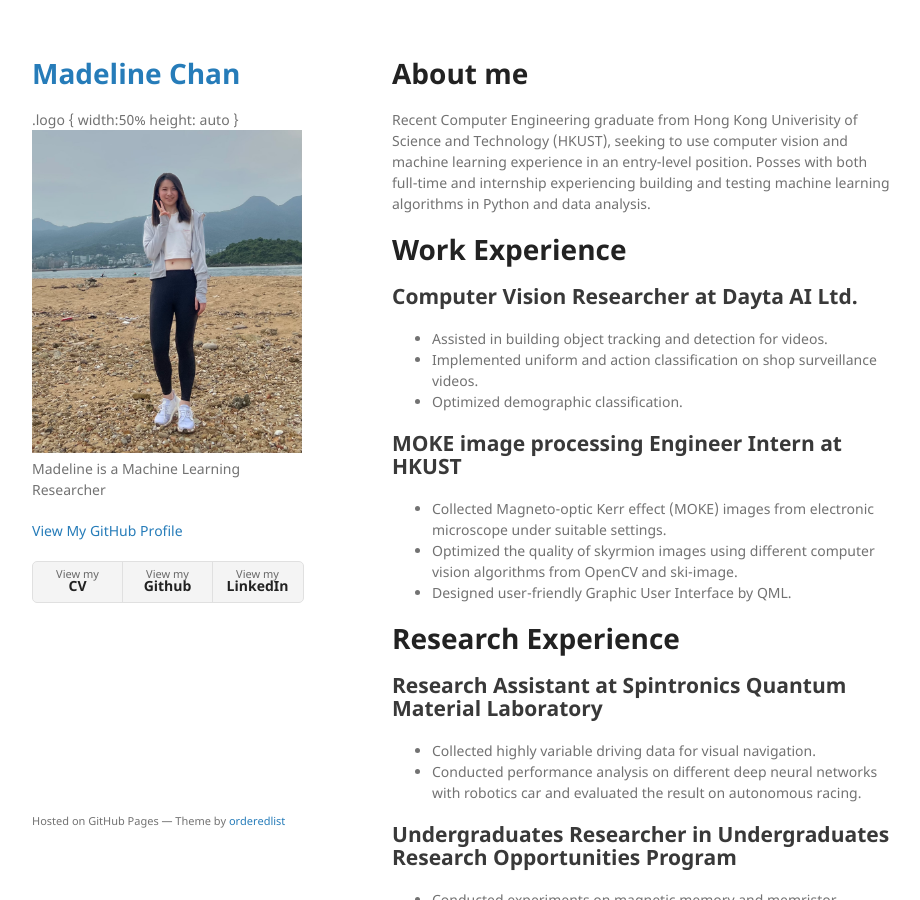
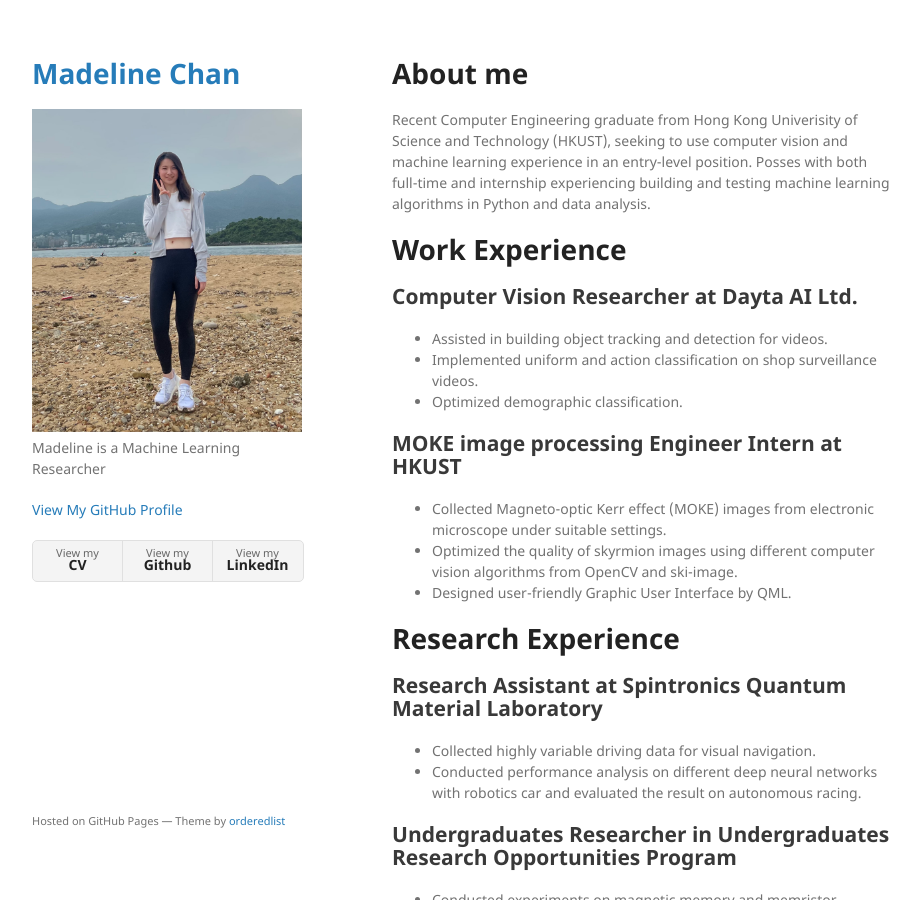
Before and after one commit to ypcmadeline/ypcmadeline.github.io, a Jekyll site: the page built from index.md, in a window 1280 px wide and 900 px high. Shown: the whole window, without its empty margins (178-1098 px from the left). Built offline with Jekyll 4.4.1, drawn with Linux system fonts in a browser that asks for light colours; our own code applies the rules of GitHub Pages for plain Markdown files.

Commit message:
fixed format

```diff
--- a/_layouts/default.html
+++ b/_layouts/default.html
@@ -16,12 +16,8 @@
     <div class="wrapper">
       <header>
         <h1><a href="{{ "/" | absolute_url }}">{{ site.title | default: site.github.repository_name }}</a></h1>
-        .logo {
-          width:50%
-          height: auto
-        }
         {% if site.logo %}
-          <img src="{{site.logo | relative_url}}" class="logo" alt="Logo"/>
+          <img src="{{site.logo | relative_url}}" alt="Logo"/>
         {% endif %}
 
         <p>{{ site.description | default: site.github.project_tagline }}</p>
```
